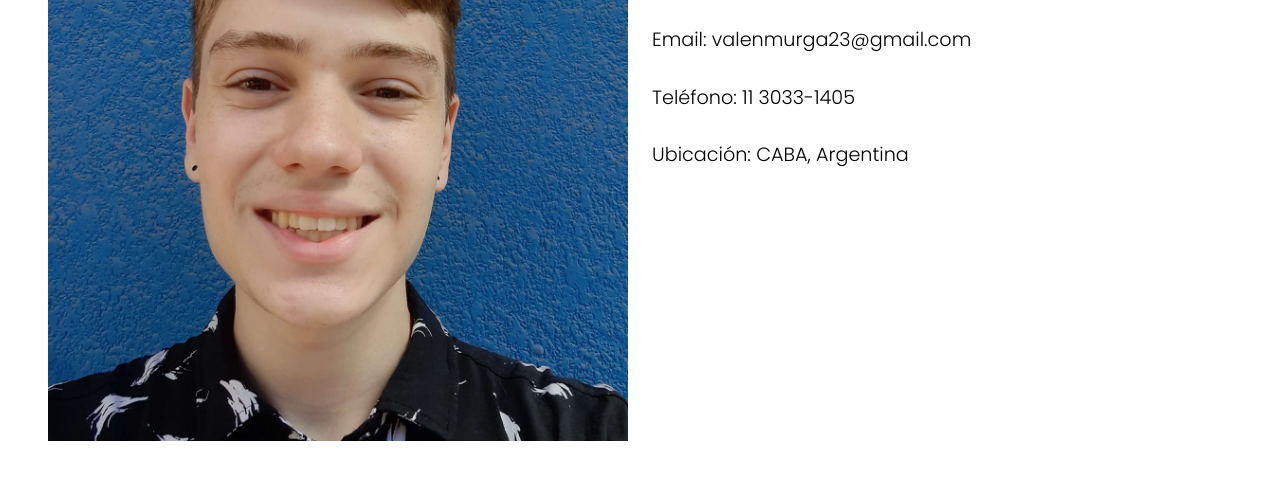
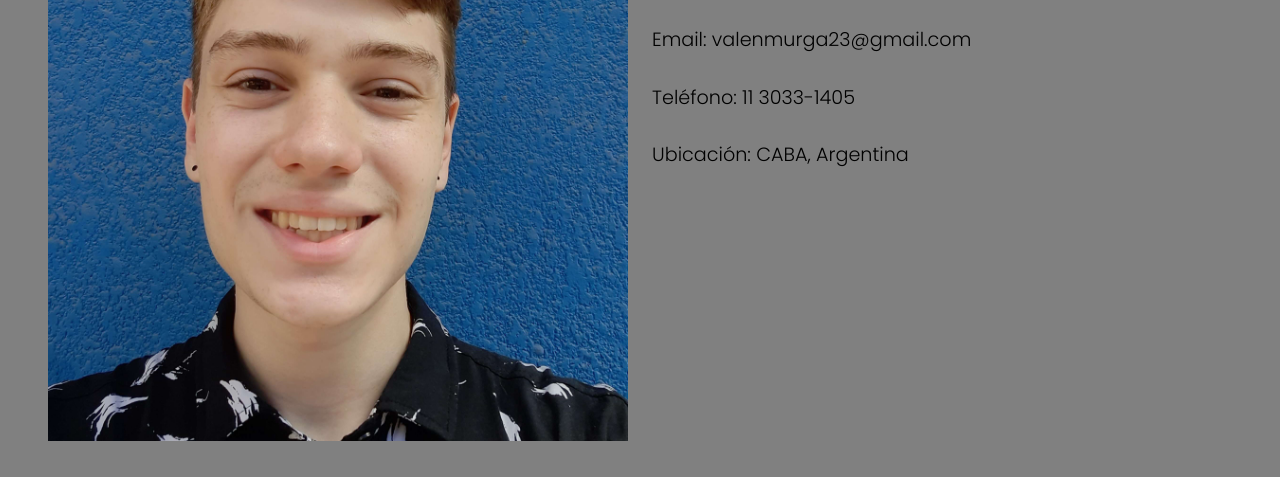
Before and after one commit to mamertowo/ProjCoderhouse, a plain HTML site: page index.html in a window 1280 px wide. Shown: the part 215-692 px from the top of the page. Drawn offline with nearby package versions, Linux system fonts and the light colour scheme.

Commit message:
Body es del tamaño del viewport en pantallas muy grandes

```diff
--- a/css/style.css
+++ b/css/style.css
@@ -6,8 +6,10 @@
 
 body {
     font-family: 'Poppins', sans-serif;
+    background-color: grey;
     color: black;
     padding-top: 56px;
+    min-height: calc(100vh - 56px);
 }
 
 h1, h2, h3, h4, h5, h6 {
```
